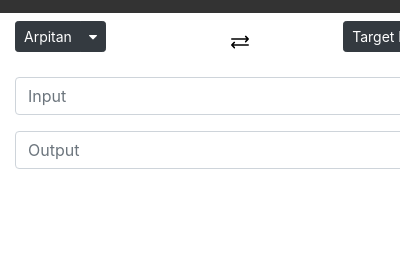
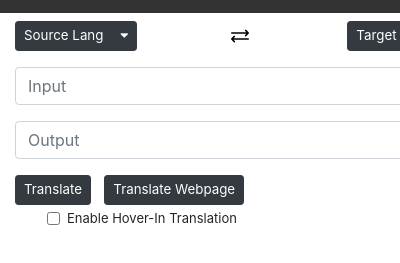
Before and after one commit to apertium/apertium-webext, a browser extension: page popup/popup.html in a window 400 px wide. Shown: the part 67-330 px from the top of the page. Drawn offline with nearby package versions, Linux system fonts and the light colour scheme.

Commit message:
layout complete

```diff
--- a/popup/popup.css
+++ b/popup/popup.css
@@ -1,6 +1,6 @@
 body {
     width: 30em;
-    height: 20em;
+    height: 18em;
     margin: 0;
 }
 
@@ -38,7 +38,7 @@ body {
 }
 
 .container{
-    padding: 0.5em;
+    padding: 0.5em 0.5em 0 0.5em;
 }
 
 .language-select-container{
@@ -52,6 +52,10 @@ body {
     min-width: -webkit-min-content;
 }
 
+.source-language button {
+    font-size: smaller;
+}
+
 .target-language{
     flex: 1;
     display: flex;
@@ -59,9 +63,17 @@ body {
     justify-content: flex-end;
 }
 
+.target-language button {
+    font-size: smaller;
+}
+
 .btn:focus,.btn:active, textarea:focus, textarea:active {
     outline: none !important;
     box-shadow: none !important;
+}
+
+.exchange-button button {
+    padding: 0;
 }
 
 .exchange-button img{
@@ -69,10 +81,48 @@ body {
     height: auto;
 }
 
-.text-box{
+.text-box {
     margin: 1em 0;
 }
 
-.output-text-box textarea{
+.output-text-box textarea {
     background-color: white !important;
 }
+
+.button-row {
+    display: flex;
+    align-items: flex-start;
+    justify-items: flex-start;
+    flex-direction: row;
+}
+
+.translate-button button, .translate-webpage-button button{
+    font-size: smaller;
+    margin-right: 1em;
+}
+
+.enable-hover-checkbox label {
+    font-size: small;
+}
+
+.enable-hover-checkbox input {
+    margin-top: 0.45em;
+}
+
+.enable-hover-checkbox {
+    margin-left: 2em;
+}
+
+.footer {
+    visibility: hidden;
+    display: flex;
+    flex-direction: row;
+    justify-content: flex-end;
+
+    margin: 0 0.5em 0.5em 0;
+}
+
+.footer span {
+    color: #5c5c5c;
+    font-size: 0.5em;
+}
--- a/popup/popup.html
+++ b/popup/popup.html
@@ -13,7 +13,9 @@
 <body>
 <div class="banner-apertium">
     <div class="logo">
-        <img src="../icons/apertium-logo.svg" alt="Apertium Logo">
+        <a href="https://www.apertium.org/" target="_blank">
+            <img src="../icons/apertium-logo.svg" alt="Apertium Logo">
+        </a>
     </div>
     <div class="settings">
         <i class="fa fa-cog" style="color:#fff; font-size: x-large"></i>
@@ -24,7 +26,7 @@
         <div class="language-select source-language">
             <div class="d-inline-flex align-items-start justify-content-between">
                 <div role="group" class="d-flex flex-wrap pl-0 btn-group">
-                    <button type="button" class="btn btn-dark btn-sm">Arpitan</button>
+                    <button type="button" class="btn btn-dark btn-sm">Source Lang</button>
                     <button value="detect" type="button" class="btn btn-dark btn-sm"><i class="fa fa-caret-down"></i></button>
                 </div>
             </div>
@@ -52,13 +54,24 @@
         </div>
     </div>
     <div class="button-row">
-        <div class="translate-button"></div>
-        <div class="translate-webpage-button"></div>
-        <div class="enable-hover-checkbox"></div>
+        <div role="group" class="d-flex flex-wrap pl-0 btn-group">
+            <div class="translate-button">
+                <button type="button" class="btn btn-dark btn-sm">Translate</button>
+            </div>
+            <div class="translate-webpage-button">
+                <button type="button" class="btn btn-dark btn-sm">Translate Webpage</button>
+            </div>
+            <div class="enable-hover-checkbox form-check">
+                <input class="form-check-input" type="checkbox" value="" id="enable-hover">
+                <label class="form-check-label" for="enable-hover">
+                    Enable Hover-In Translation
+                </label>
+            </div>
+        </div>
     </div>
 </div>
 <div class="footer">
-
+    <span>Apertium WebExt 1.0</span>
 </div>
 </body>
 </html>
```
